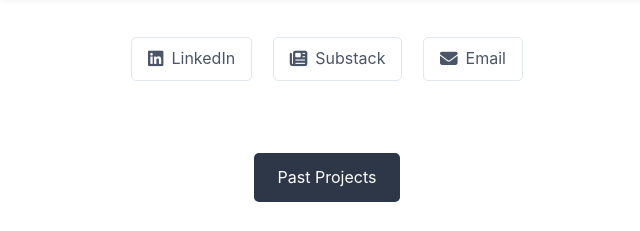
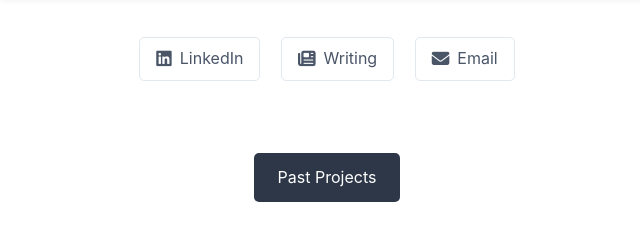
Before and after one commit to jannisbuescher/jannisbuescher.github.io, a plain HTML site: page index.html in a window 1280 px wide. Shown: the part 637-868 px from the top of the page, 313-953 px from the left. Drawn offline with Linux system fonts and the light colour scheme.

Commit message:
Writing instead of substack

```diff
--- a/index.html
+++ b/index.html
@@ -114,7 +114,7 @@
 
         <div class="links">
             <a href="https://www.linkedin.com/in/jannis-b%C3%BCscher-a92485348/" target="_blank"><i class="fab fa-linkedin"></i>LinkedIn</a>
-            <a href="https://equithoughts.substack.com/" target="_blank"><i class="fas fa-newspaper"></i>Substack</a>
+            <a href="https://equithoughts.substack.com/" target="_blank"><i class="fas fa-newspaper"></i>Writing</a>
             <a href="#" onclick="window.location.href = 'mailto:' + ['jbuescher.university', 'gmail.com'].join('@'); return false;"><i class="fas fa-envelope"></i>Email</a>
         </div>
 
```
